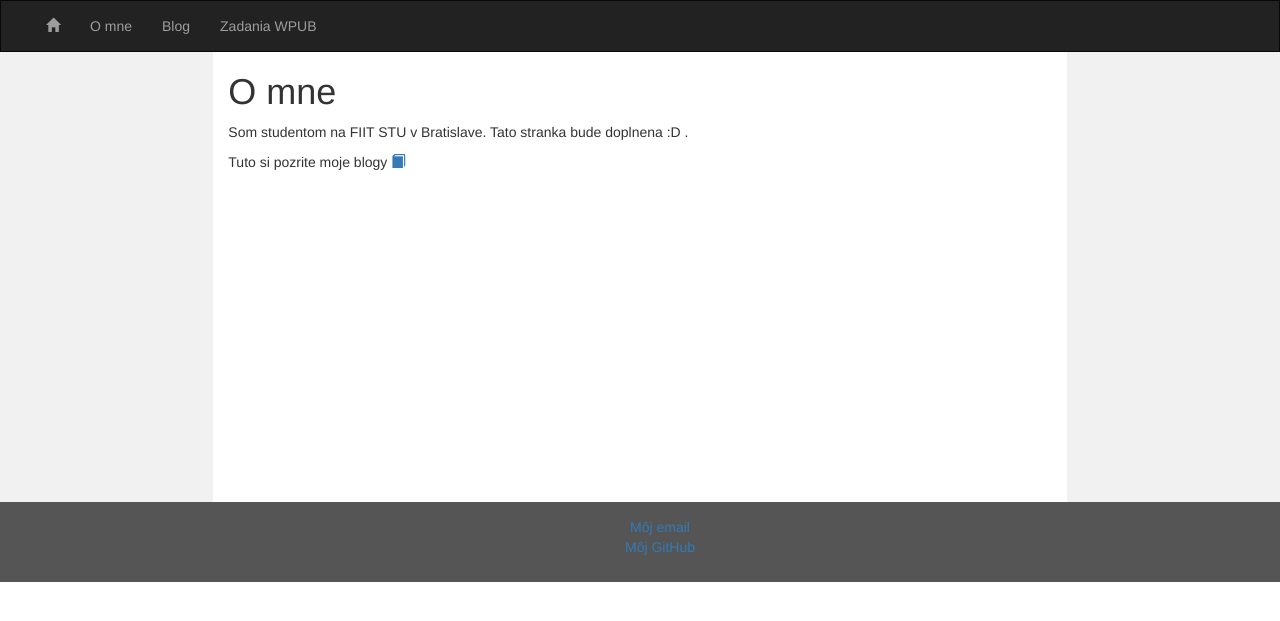
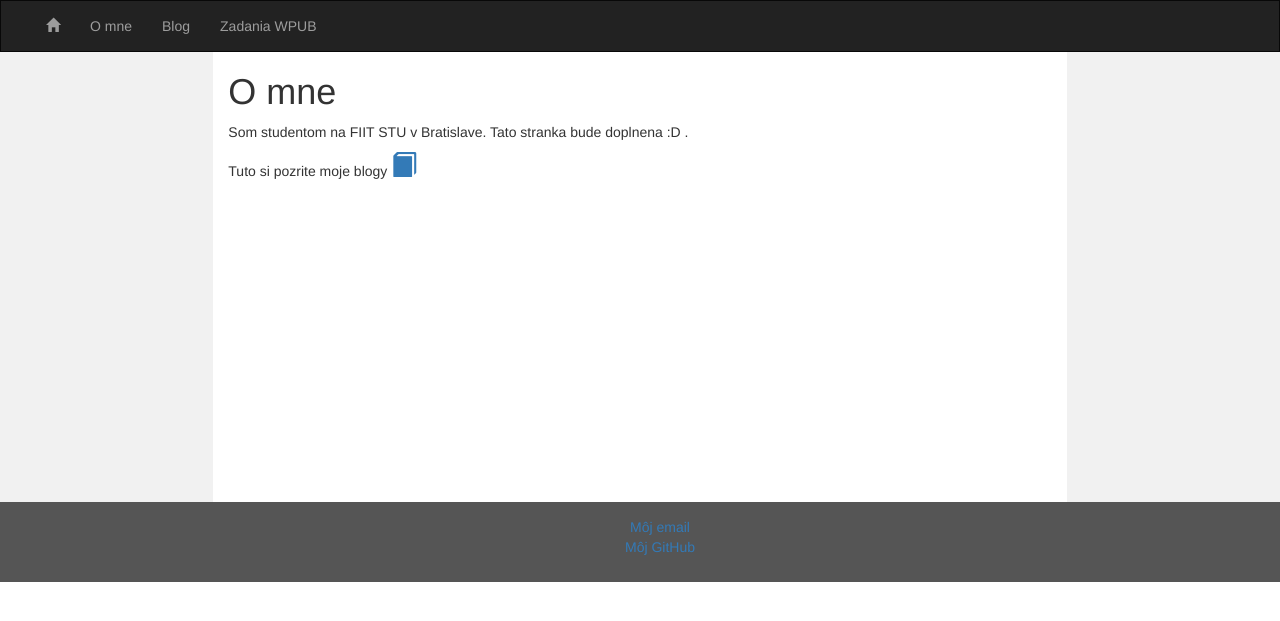
Before and after one commit to mg-24/peterzajac39.github.io, a Jekyll site: the page built from about/index.html, in a window 1280 px wide. Shown: the top 621 px of the page. Built offline with Jekyll 4.4.1, drawn with Linux system fonts in a browser that asks for light colours.

Commit message:
zvecsenie ikony

```diff
--- a/about/index.html
+++ b/about/index.html
@@ -7,5 +7,5 @@ title: O mne
 	<p>Som studentom na FIIT STU v Bratislave. Tato stranka bude doplnena :D .
 	</div><!-- /.blurb -->
 	<p>Tuto si pozrite moje blogy
-	<a href="/blog"><span class="glyphicon glyphicon-book"></span></a>
+	<a href="/blog"><span class="glyphicon glyphicon-book" style="font-size: 25px"></span></a>
 	</p>
```
